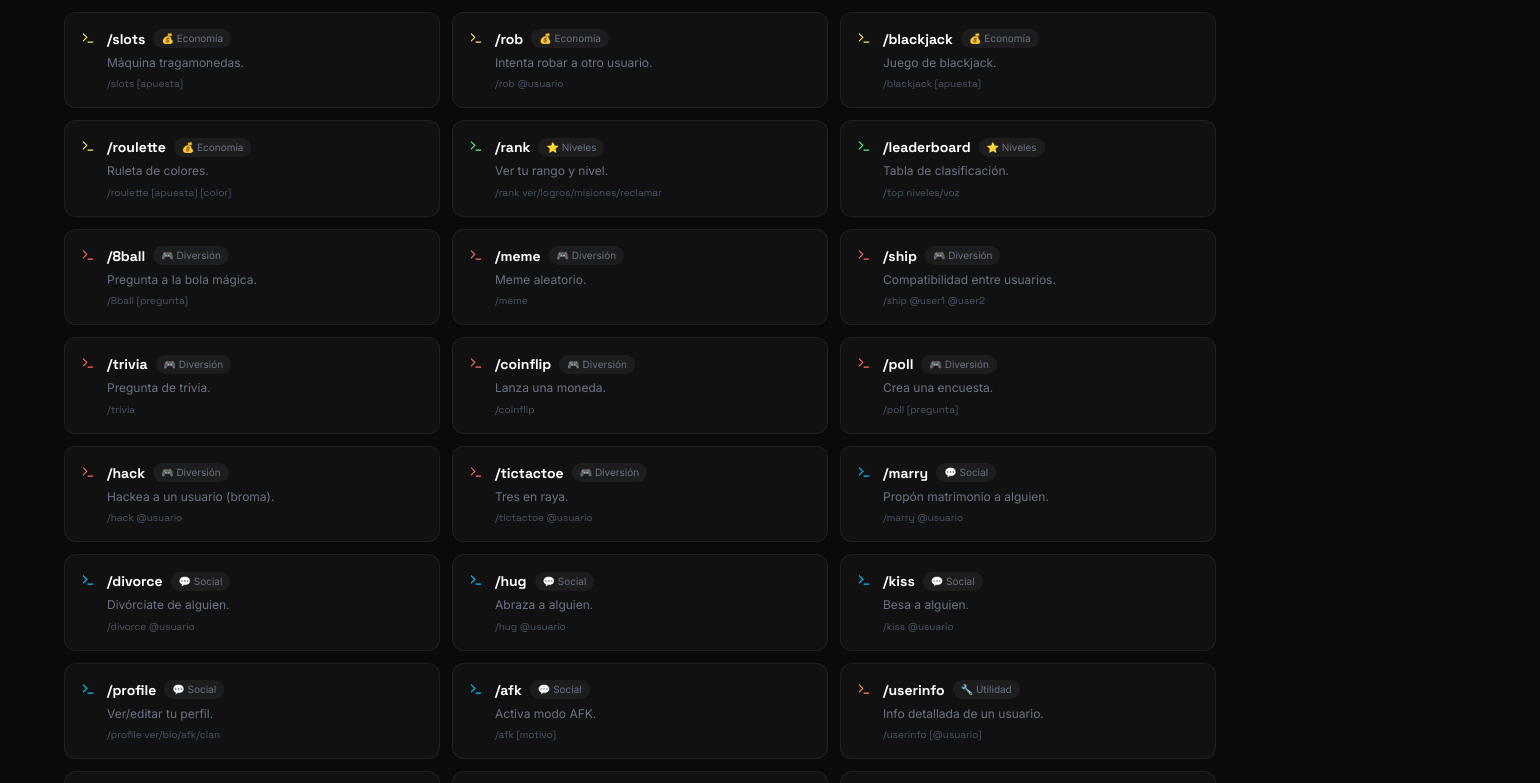
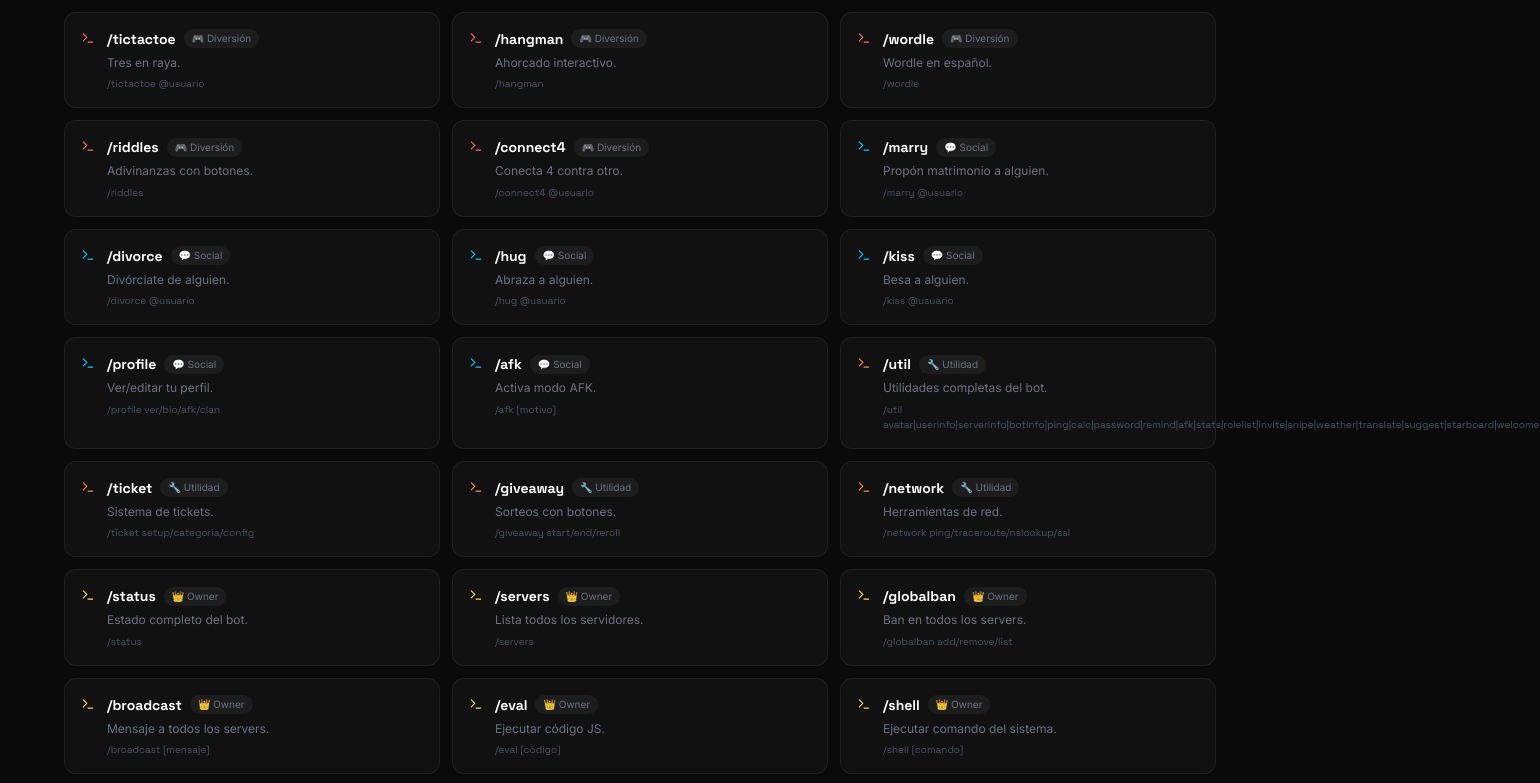
Before and after one commit to Yzzz777/system777, a Next.js app: page /bot/commands in a window 1280 px wide. Shown: the part 1441-2224 px from the top of the page, 1540 px wide, since content can reach past the window. Built offline with nearby package versions, Linux system fonts and the light colour scheme; no server answers.

Commit message:
feat: update commands page - merged eco/levels/util, added 4 new game commands

```diff
--- a/src/app/bot/commands/page.tsx
+++ b/src/app/bot/commands/page.tsx
@@ -29,28 +29,19 @@ const ALL_COMMANDS = [
   { category: "Música", emoji: "🎵", icon: Music, color: "#EB459E", name: "queue", desc: "Muestra la cola de reproducción.", usage: "/queue" },
   { category: "Música", emoji: "🎵", icon: Music, color: "#EB459E", name: "controls", desc: "Panel de controles interactivo.", usage: "/controls" },
 
-  { category: "Economía", emoji: "💰", icon: Coins, color: "#FEE75C", name: "balance", desc: "Ver tu dinero en efectivo y banco.", usage: "/balance [@usuario]" },
-  { category: "Economía", emoji: "💰", icon: Coins, color: "#FEE75C", name: "daily", desc: "Recoge tu recompensa diaria.", usage: "/daily" },
-  { category: "Economía", emoji: "💰", icon: Coins, color: "#FEE75C", name: "work", desc: "Trabaja para ganar dinero.", usage: "/work" },
-  { category: "Economía", emoji: "💰", icon: Coins, color: "#FEE75C", name: "pay", desc: "Transfiere dinero a otro usuario.", usage: "/pay @usuario [cantidad]" },
-  { category: "Economía", emoji: "💰", icon: Coins, color: "#FEE75C", name: "bank", desc: "Deposita o retira del banco.", usage: "/bank deposit|withdraw [cantidad]" },
-  { category: "Economía", emoji: "💰", icon: Coins, color: "#FEE75C", name: "rich", desc: "Los más ricos del servidor.", usage: "/rich" },
-  { category: "Economía", emoji: "💰", icon: Coins, color: "#FEE75C", name: "slots", desc: "Máquina tragamonedas.", usage: "/slots [apuesta]" },
-  { category: "Economía", emoji: "💰", icon: Coins, color: "#FEE75C", name: "rob", desc: "Intenta robar a otro usuario.", usage: "/rob @usuario" },
-  { category: "Economía", emoji: "💰", icon: Coins, color: "#FEE75C", name: "blackjack", desc: "Juego de blackjack.", usage: "/blackjack [apuesta]" },
-  { category: "Economía", emoji: "💰", icon: Coins, color: "#FEE75C", name: "roulette", desc: "Ruleta de colores.", usage: "/roulette [apuesta] [color]" },
+  { category: "Economía", emoji: "💰", icon: Coins, color: "#FEE75C", name: "eco", desc: "Sistema completo de economía.", usage: "/eco balance|daily|work|pay|bank|rich|rob|slots" },
 
-  { category: "Niveles", emoji: "⭐", icon: BarChart3, color: "#57F287", name: "rank", desc: "Ver tu rango y nivel.", usage: "/rank ver/logros/misiones/reclamar" },
-  { category: "Niveles", emoji: "⭐", icon: BarChart3, color: "#57F287", name: "leaderboard", desc: "Tabla de clasificación.", usage: "/top niveles/voz" },
+  { category: "Niveles", emoji: "⭐", icon: BarChart3, color: "#57F287", name: "levels", desc: "Sistema de niveles.", usage: "/levels rank|top|logros" },
 
-  { category: "Diversión", emoji: "🎮", icon: Gamepad2, color: "#FF6B6B", name: "8ball", desc: "Pregunta a la bola mágica.", usage: "/8ball [pregunta]" },
-  { category: "Diversión", emoji: "🎮", icon: Gamepad2, color: "#FF6B6B", name: "meme", desc: "Meme aleatorio.", usage: "/meme" },
-  { category: "Diversión", emoji: "🎮", icon: Gamepad2, color: "#FF6B6B", name: "ship", desc: "Compatibilidad entre usuarios.", usage: "/ship @user1 @user2" },
   { category: "Diversión", emoji: "🎮", icon: Gamepad2, color: "#FF6B6B", name: "trivia", desc: "Pregunta de trivia.", usage: "/trivia" },
   { category: "Diversión", emoji: "🎮", icon: Gamepad2, color: "#FF6B6B", name: "coinflip", desc: "Lanza una moneda.", usage: "/coinflip" },
   { category: "Diversión", emoji: "🎮", icon: Gamepad2, color: "#FF6B6B", name: "poll", desc: "Crea una encuesta.", usage: "/poll [pregunta]" },
   { category: "Diversión", emoji: "🎮", icon: Gamepad2, color: "#FF6B6B", name: "hack", desc: "Hackea a un usuario (broma).", usage: "/hack @usuario" },
   { category: "Diversión", emoji: "🎮", icon: Gamepad2, color: "#FF6B6B", name: "tictactoe", desc: "Tres en raya.", usage: "/tictactoe @usuario" },
+  { category: "Diversión", emoji: "🎮", icon: Gamepad2, color: "#FF6B6B", name: "hangman", desc: "Ahorcado interactivo.", usage: "/hangman" },
+  { category: "Diversión", emoji: "🎮", icon: Gamepad2, color: "#FF6B6B", name: "wordle", desc: "Wordle en español.", usage: "/wordle" },
+  { category: "Diversión", emoji: "🎮", icon: Gamepad2, color: "#FF6B6B", name: "riddles", desc: "Adivinanzas con botones.", usage: "/riddles" },
+  { category: "Diversión", emoji: "🎮", icon: Gamepad2, color: "#FF6B6B", name: "connect4", desc: "Conecta 4 contra otro.", usage: "/connect4 @usuario" },
 
   { category: "Social", emoji: "💬", icon: MessageSquare, color: "#00C8FF", name: "marry", desc: "Propón matrimonio a alguien.", usage: "/marry @usuario" },
   { category: "Social", emoji: "💬", icon: MessageSquare, color: "#00C8FF", name: "divorce", desc: "Divórciate de alguien.", usage: "/divorce @usuario" },
@@ -59,16 +50,8 @@ const ALL_COMMANDS = [
   { category: "Social", emoji: "💬", icon: MessageSquare, color: "#00C8FF", name: "profile", desc: "Ver/editar tu perfil.", usage: "/profile ver/bio/afk/clan" },
   { category: "Social", emoji: "💬", icon: MessageSquare, color: "#00C8FF", name: "afk", desc: "Activa modo AFK.", usage: "/afk [motivo]" },
 
-  { category: "Utilidad", emoji: "🔧", icon: Globe, color: "#FF8C42", name: "userinfo", desc: "Info detallada de un usuario.", usage: "/userinfo [@usuario]" },
-  { category: "Utilidad", emoji: "🔧", icon: Globe, color: "#FF8C42", name: "serverinfo", desc: "Info del servidor.", usage: "/serverinfo" },
-  { category: "Utilidad", emoji: "🔧", icon: Globe, color: "#FF8C42", name: "avatar", desc: "Muestra el avatar.", usage: "/avatar [@usuario]" },
-  { category: "Utilidad", emoji: "🔧", icon: Globe, color: "#FF8C42", name: "botinfo", desc: "Estadísticas del bot.", usage: "/botinfo" },
-  { category: "Utilidad", emoji: "🔧", icon: Globe, color: "#FF8C42", name: "ping", desc: "Latencia del bot.", usage: "/ping" },
-  { category: "Utilidad", emoji: "🔧", icon: Globe, color: "#FF8C42", name: "help", desc: "Lista de comandos.", usage: "/help [comando]" },
+  { category: "Utilidad", emoji: "🔧", icon: Globe, color: "#FF8C42", name: "util", desc: "Utilidades completas del bot.", usage: "/util avatar|userinfo|serverinfo|botinfo|ping|calc|password|remind|afk|stats|rolelist|invite|snipe|weather|translate|suggest|starboard|welcome" },
   { category: "Utilidad", emoji: "🔧", icon: Globe, color: "#FF8C42", name: "ticket", desc: "Sistema de tickets.", usage: "/ticket setup/categoria/config" },
-  { category: "Utilidad", emoji: "🔧", icon: Globe, color: "#FF8C42", name: "welcome", desc: "Configura bienvenida.", usage: "/welcome setup" },
-  { category: "Utilidad", emoji: "🔧", icon: Globe, color: "#FF8C42", name: "autorole", desc: "Rol automático al entrar.", usage: "/autorole [rol]" },
-  { category: "Utilidad", emoji: "🔧", icon: Globe, color: "#FF8C42", name: "starboard", desc: "Mensajes destacados.", usage: "/starboard" },
   { category: "Utilidad", emoji: "🔧", icon: Globe, color: "#FF8C42", name: "giveaway", desc: "Sorteos con botones.", usage: "/giveaway start/end/reroll" },
   { category: "Utilidad", emoji: "🔧", icon: Globe, color: "#FF8C42", name: "network", desc: "Herramientas de red.", usage: "/network ping/traceroute/nslookup/ssl" },
 
@@ -86,12 +69,12 @@ const ALL_COMMANDS = [
   { category: "Diversión", emoji: "🎮", icon: Gamepad2, color: "#FF6B6B", name: "ascii", desc: "Convierte texto a ASCII art.", usage: "/ascii [texto]" },
   { category: "Diversión", emoji: "🎮", icon: Gamepad2, color: "#FF6B6B", name: "urban", desc: "Definición de Urban Dictionary.", usage: "/urban [término]" },
 
-  { category: "Utilidad", emoji: "🔧", icon: Globe, color: "#FF8C42", name: "password", desc: "Genera contraseña segura.", usage: "/password [longitud]" },
-  { category: "Utilidad", emoji: "🔧", icon: Globe, color: "#FF8C42", name: "reverse", desc: "Invierte un texto.", usage: "/reverse [texto]" },
-  { category: "Utilidad", emoji: "🔧", icon: Globe, color: "#FF8C42", name: "base64", desc: "Codifica/decodifica Base64.", usage: "/base64 [texto] [encode|decode]" },
-  { category: "Utilidad", emoji: "🔧", icon: Globe, color: "#FF8C42", name: "bmi", desc: "Calcula tu IMC.", usage: "/bmi [peso] [altura]" },
-  { category: "Utilidad", emoji: "🔧", icon: Globe, color: "#FF8C42", name: "color", desc: "Info de un color hex.", usage: "/color [#FF5733]" },
-  { category: "Utilidad", emoji: "🔧", icon: Globe, color: "#FF8C42", name: "timestamp", desc: "Genera timestamps Discord.", usage: "/timestamp [fecha] [formato]" },
+  { category: "Diversión", emoji: "🎮", icon: Gamepad2, color: "#FF6B6B", name: "love", desc: "Calcula el amor entre dos usuarios.", usage: "/love @user1 @user2" },
+  { category: "Diversión", emoji: "🎮", icon: Gamepad2, color: "#FF6B6B", name: "roast", desc: "Insulta aleatorio (con cariño).", usage: "/roast [@usuario]" },
+  { category: "Diversión", emoji: "🎮", icon: Gamepad2, color: "#FF6B6B", name: "compliment", desc: "Halago aleatorio.", usage: "/compliment [@usuario]" },
+  { category: "Diversión", emoji: "🎮", icon: Gamepad2, color: "#FF6B6B", name: "rate", desc: "Califica algo del 1 al 10.", usage: "/rate [algo]" },
+  { category: "Diversión", emoji: "🎮", icon: Gamepad2, color: "#FF6B6B", name: "ascii", desc: "Convierte texto a ASCII art.", usage: "/ascii [texto]" },
+  { category: "Diversión", emoji: "🎮", icon: Gamepad2, color: "#FF6B6B", name: "urban", desc: "Definición de Urban Dictionary.", usage: "/urban [término]" },
 ];
 
 const CATEGORIES = ["Todos", ...Array.from(new Set(ALL_COMMANDS.map((c) => c.category)))];
```
